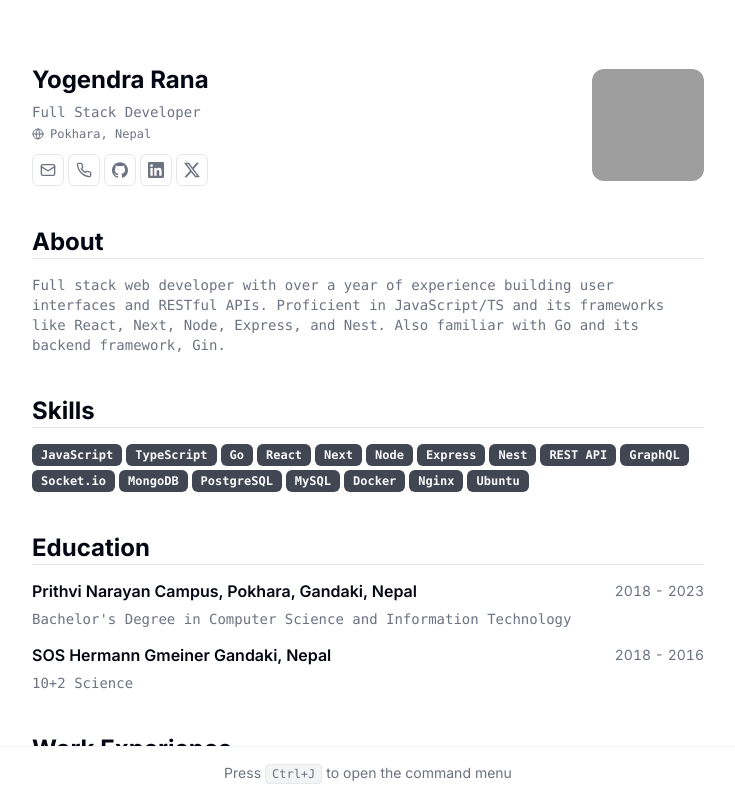
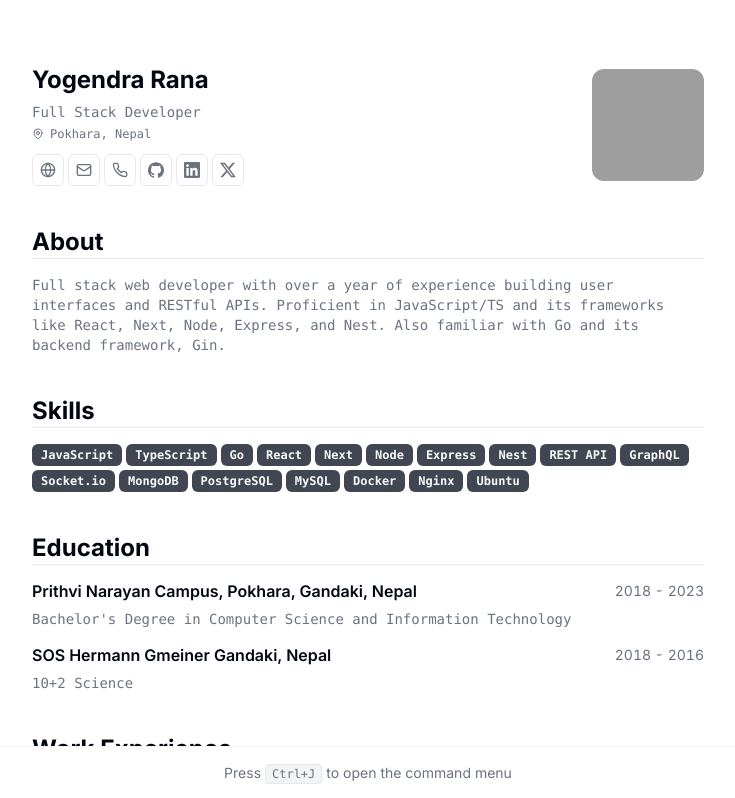
Before and after one commit to yogendrarana/resume.yogendrarana.com.np, a Next.js app: page / in a window 1280 px wide. Shown: the top 798 px of the page, without its empty margins (272-1007 px from the left). Built offline with nearby package versions, Linux system fonts and the light colour scheme; grey boxes are pictures that could not be loaded.

Commit message:
Added personal website link

```diff
--- a/next.config.js
+++ b/next.config.js
@@ -1,4 +1,8 @@
 /** @type {import('next').NextConfig} */
-const nextConfig = {}
+const nextConfig = {
+    server: {
+        host: '0.0.0.0',
+    },
+}
 
 module.exports = nextConfig
--- a/src/app/page.tsx
+++ b/src/app/page.tsx
@@ -4,7 +4,7 @@ import { Metadata } from "next";
 import { RESUME_DATA } from "@/data/resume-data";
 
 // import icons
-import { GlobeIcon, MailIcon, PhoneIcon } from "lucide-react";
+import { GlobeIcon, MailIcon, PhoneIcon, MapPin } from "lucide-react";
 
 // import components
 import { Badge } from "@/components/ui/badge";
@@ -38,12 +38,27 @@ export default function Page() {
                 href={RESUME_DATA.locationLink}
                 target="_blank"
               >
-                <GlobeIcon className="size-3" />
+                <MapPin className="size-3" />
                 {RESUME_DATA.location}
               </a>
             </p>
             <div className="flex gap-x-1 pt-1 font-mono text-sm text-muted-foreground print:hidden">
-              {RESUME_DATA.contact.email ? (
+              {
+                RESUME_DATA.personalWebsiteUrl ? (
+                  <Button
+                    className="size-8"
+                    variant="outline"
+                    size="icon"
+                    asChild
+                  >
+                    <a href={RESUME_DATA.personalWebsiteUrl} target="_blank">
+                      <GlobeIcon className="size-4" />
+                    </a>
+                  </Button>
+                ) : null
+              }
+              {
+                RESUME_DATA.contact.email ? (
                   <Button
                     className="size-8"
                     variant="outline"
@@ -54,8 +69,11 @@ export default function Page() {
                       <MailIcon className="size-4" />
                     </a>
                   </Button>
-              ) : null}
-              {RESUME_DATA.contact.tel ? (
+                ) : null
+              }
+
+              {
+                RESUME_DATA.contact.tel ? (
                   <Button
                     className="size-8"
                     variant="outline"
@@ -66,8 +84,11 @@ export default function Page() {
                       <PhoneIcon className="size-4" />
                     </a>
                   </Button>
-              ) : null}
-              {RESUME_DATA.contact.social.map((social) => (
+                ) : null
+              }
+
+              {
+                RESUME_DATA.contact.social.map((social) => (
                   <Button
                     key={social.name}
                     className="size-8"
@@ -79,19 +100,8 @@ export default function Page() {
                       <social.icon className="size-4" />
                     </a>
                   </Button>
-              ))}
-            </div>
-            <div className="hidden flex-col gap-x-1 font-mono text-sm text-muted-foreground print:flex">
-              {RESUME_DATA.contact.email ? (
-                <a href={`mailto:${RESUME_DATA.contact.email}`}>
-                  <span className="underline">{RESUME_DATA.contact.email}</span>
-                </a>
-              ) : null}
-              {RESUME_DATA.contact.tel ? (
-                <a href={`tel:${RESUME_DATA.contact.tel}`}>
-                  <span className="underline">{RESUME_DATA.contact.tel}</span>
-                </a>
-              ) : null}
+                ))
+              }
             </div>
           </div>
 
```
Also changed, not shown: package.json (line endings or trailing spaces). Lines whose indentation alone changed are shown as unchanged.
